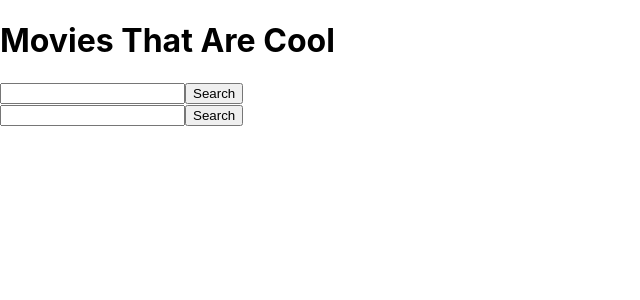
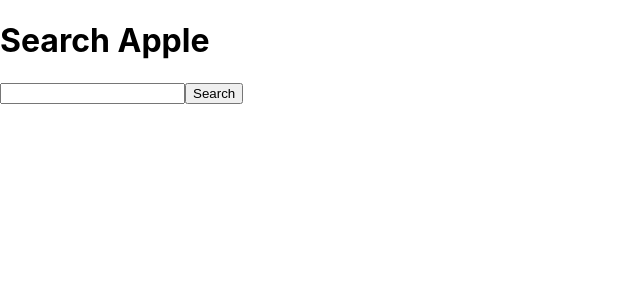
Before and after one commit to josieglore/apple-app, a React (Create React App) app: page / in a window 1280 px wide. Shown: the top 300 px of the page, without its empty margins (0-640 px from the left). Built offline with nearby package versions, Linux system fonts and the light colour scheme.

Commit message:
add search result logic

```diff
--- a/src/App.js
+++ b/src/App.js
@@ -69,17 +69,24 @@
   }
   render() {
     const { searchTerm, searchResults } = this.state;
+    const results = searchResults ?
+    Object.keys(searchResults).map((key) => {
+      return (
+        <SearchResults
+          kindResults={searchResults[key]}
+        />
+      )
+    })
+    : null;
     return (
       <div>
-        <div><h1>Movies That Are Cool</h1></div>
+        <h1>Search Apple</h1>
         <SearchBar
           searchTerm={searchTerm}
           handleInputChange={this.handleInputChange}
           handleSearchSubmit={this.handleSearchSubmit}
         />
-        <SearchResults
-          searchResults={searchResults}
-        />
+      {results}
       </div>
     );
   }
--- a/src/components/SearchResults.js
+++ b/src/components/SearchResults.js
@@ -1,13 +1,17 @@
 import React from 'react';
 
-const SearchBar = (props) => {
-  const { handleInputChange, handleSearchSubmit } = props;
+const SearchResults = (props) => {
+  const { kindResults } = props;
   return (
-    <div>
-      <input type='text' onChange={handleInputChange}></input>
-      <button onClick={handleSearchSubmit}>Search</button>
-    </div>
+    kindResults.map((result) => {
+      return (
+        <div>
+          <h3>Name</h3>
+          <p>{result.name}</p>
+        </div>
+      )
+    })
   )
 }
 
-export default SearchBar;
+export default SearchResults;
```
